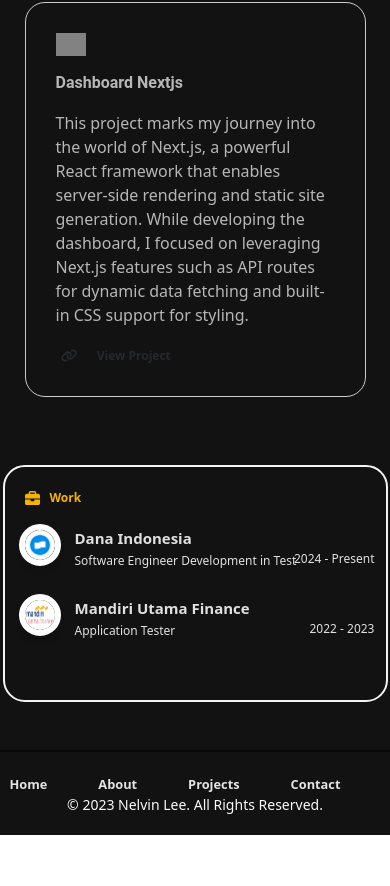
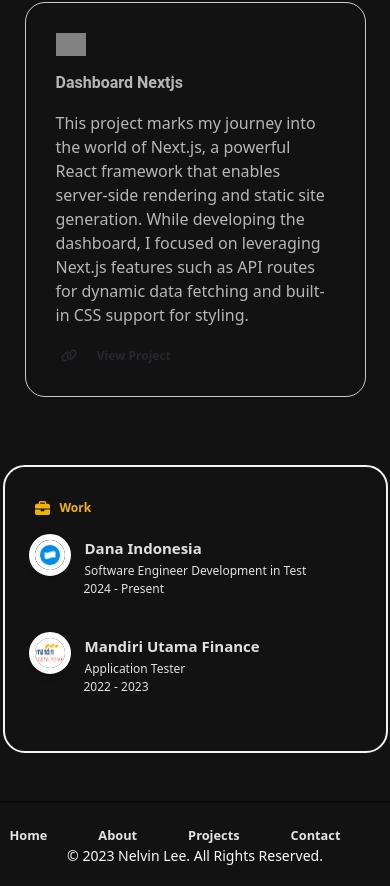
Before and after one commit to Nyx09/portofolio-react, a React (Create React App) app: page / in a window 390 px wide. Shown: the part 1700-2586 px from the top of the page. Before the commit the page ends 2535 px from the top, so only its background shows below. Built offline with nearby package versions, Linux system fonts and the light colour scheme; grey boxes are pictures that could not be loaded.

Commit message:
fix card work experience

```diff
--- a/src/components/homepage/styles/workExperience.css
+++ b/src/components/homepage/styles/workExperience.css
@@ -23,6 +23,8 @@
 	font-weight: 700;
 	padding-left: 20px;
 	margin-top: -3px;
+	padding-left: 50px;
+	position: absolute;
 	color: var(--quantery-color);
 }
 
@@ -40,5 +42,18 @@
 	font-size: 12px;
 	padding-top: 20px;
 	text-align: right;
+	position: absolute;
 	color: var(--quantery-color);
 }
+@media (max-width: 600px) {
+    .work {
+        position: relative; /* Ensure items adjust properly */
+    }
+	.work-duration {
+        position: static; /* Remove absolute positioning */
+        padding-left: 19px; /* Align with subtitle */
+        padding-top: 10px; /* Add space below subtitle */
+        margin-top: 30px;
+        text-align: left; /* Align text to the left */
+    }
+}
--- a/src/components/styles/card.css
+++ b/src/components/styles/card.css
@@ -36,9 +36,8 @@
 }
 @media (max-width: 600px) {
     .card-container {
-        padding: 20px;
+        width: 100%;
     }
-
     .card-title {
         font-size: 12px;
         padding-left: 10px;
```
